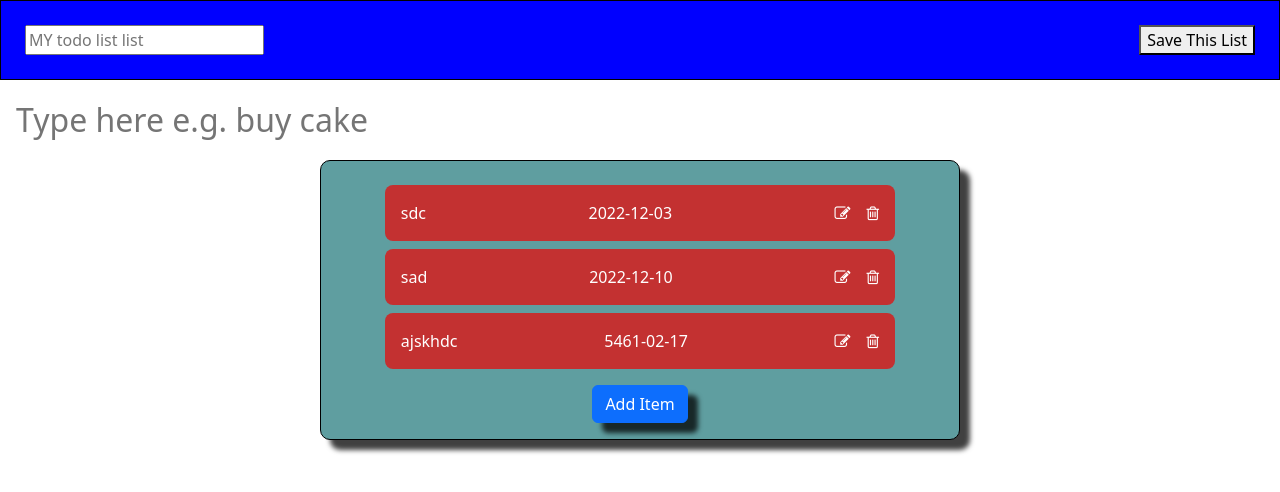
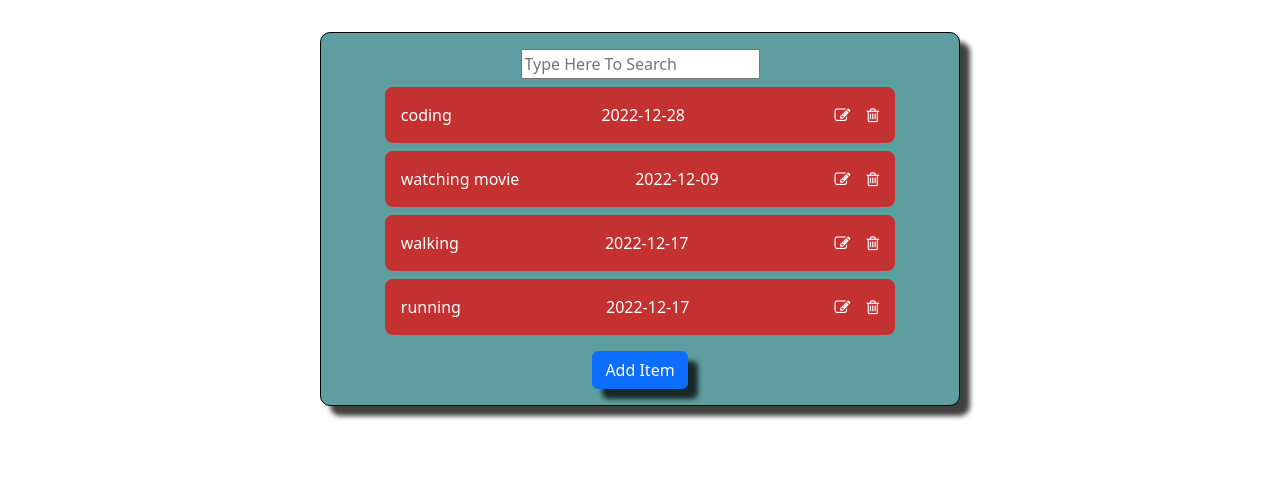
Before and after one commit to Vishal-Taral/todo-list, a React (Create React App) app in the folder todo-app/: page / in a window 1280 px wide. Shown: the top 492 px of the page. Built offline with nearby package versions, Linux system fonts and the light colour scheme; data requests are answered from the project's data file.

Commit message:
to do list completed

```diff
--- a/todo-app/src/API/db.json
+++ b/todo-app/src/API/db.json
@@ -1,19 +1,24 @@
 {
   "task": [
     {
-      "id": 1,
-      "description": "sdc",
-      "date": "2022-12-03"
+      "description": "coding",
+      "date": "2022-12-28",
+      "id": 1
     },
     {
-      "id": 2,
-      "description": "sad",
-      "date": "2022-12-10"
+      "description": "watching movie ",
+      "date": "2022-12-09",
+      "id": 2
     },
     {
-      "description": "ajskhdc",
-      "date": "5461-02-17",
+      "description": "walking",
+      "date": "2022-12-17",
       "id": 3
+    },
+    {
+      "description": "running ",
+      "date": "2022-12-17",
+      "id": 4
     }
   ]
 }
--- a/todo-app/src/components/Home/Home.js
+++ b/todo-app/src/components/Home/Home.js
@@ -2,7 +2,7 @@ import React from "react";
 import "./Home.scss";
 import axios from "axios";
 import { useState, useEffect } from "react";
-import Inputs from "../Inputs/Inputs";
+// import Inputs from "../Inputs/Inputs";
 
 const Home = (props) => {
   const [works, setWorks] = useState([]);
@@ -20,6 +20,10 @@ const Home = (props) => {
   }
   const changeDateHandler = (event) => {
     setDate(event.target.value);
+  }
+
+  const SearchHandler = (event) => {
+    console.log(event.target.value);
   }
   //get Call
   const getJsonData = () => {
@@ -49,6 +53,7 @@ const Home = (props) => {
   //delete call
   const deleteHandler = async (id) => {
     // window.location.reload(true);
+    if (window.confirm("are you sure wanted to delete")) {
       console.log(id)
       await axios.delete(`http://localhost:8000/task/${id}`).then((res) => {
         console.log('deleted', res);
@@ -56,6 +61,10 @@ const Home = (props) => {
       }).catch((err) => {
         console.log(err);
       });
+    } else {
+      alert("not deleted")
+    }
+
   }
   //put call
   const updateHandler = async (e) => {
@@ -73,15 +82,24 @@ const Home = (props) => {
 
   return (
     <div className="todo">
-      <div className="navbar">
+      {/* <div className="navbar">
         <input type="text" placeholder="MY todo list list"></input>
         <button>Save This List</button>
-      </div>
-      <div>
+      </div> */}
+      {/* <div>
         <Inputs />
-      </div>
+      </div> */}
       <div className="list">
         <div className="one">
+          <div className="Input-box">
+            <input
+              type="text"
+              placeholder="Type Here To Search"
+              className="search-box"
+              onChange={SearchHandler}
+            />
+
+          </div>
           {works.map((obj, key) => {
             return (
               <div className="task-list" key={key}>
@@ -130,7 +148,7 @@ const Home = (props) => {
                   <div className="modal-dialog">
                     <div className="modal-content">
                       <div className="modal-header">
-                        <h1 className="fs-5" id="exampleModalLabel"> Add Item</h1>
+                        <h1 className="fs-5" id="exampleModalLabel"> Update Item</h1>
                         <button type="button" className="btn-close" data-bs-dismiss="modal" aria-label="Close"
                         ></button>
                       </div>
@@ -201,7 +219,7 @@ const Home = (props) => {
                           </div>
                           <div className="mb-3">
                             <label htmlFor="recipient-name" className="col-form-label">
-                              Add Data
+                              Add Date
                             </label>
                             <input
                               value={date}
--- a/todo-app/src/components/Home/Home.scss
+++ b/todo-app/src/components/Home/Home.scss
@@ -1,4 +1,5 @@
 .todo {
+    margin-top: 2rem;
     .navbar {
         color: white;
         background-color: blue;
@@ -29,6 +30,9 @@
             -moz-box-shadow: 10px 10px 5px 0px rgba(0, 0, 0, 0.75);
             box-shadow: 10px 10px 5px 0px rgba(0, 0, 0, 0.75);
 
+            .search-box{
+                outline: none;
+            }
             .task-list {
                 background-color: rgb(195, 49, 49);
                 color: white;
--- a/todo-app/src/components/Inputs/Inputs.js
+++ b/todo-app/src/components/Inputs/Inputs.js
@@ -9,7 +9,7 @@ const Inputs = () => {
       <div className="Input-box">
         <input
           type="text"
-          placeholder="Type here e.g. buy cake"
+          placeholder="Type Here To Search"
           className="input"
           onChange={ChangeHandler}
         ></input>
```
Lines whose indentation alone changed are shown as unchanged.
